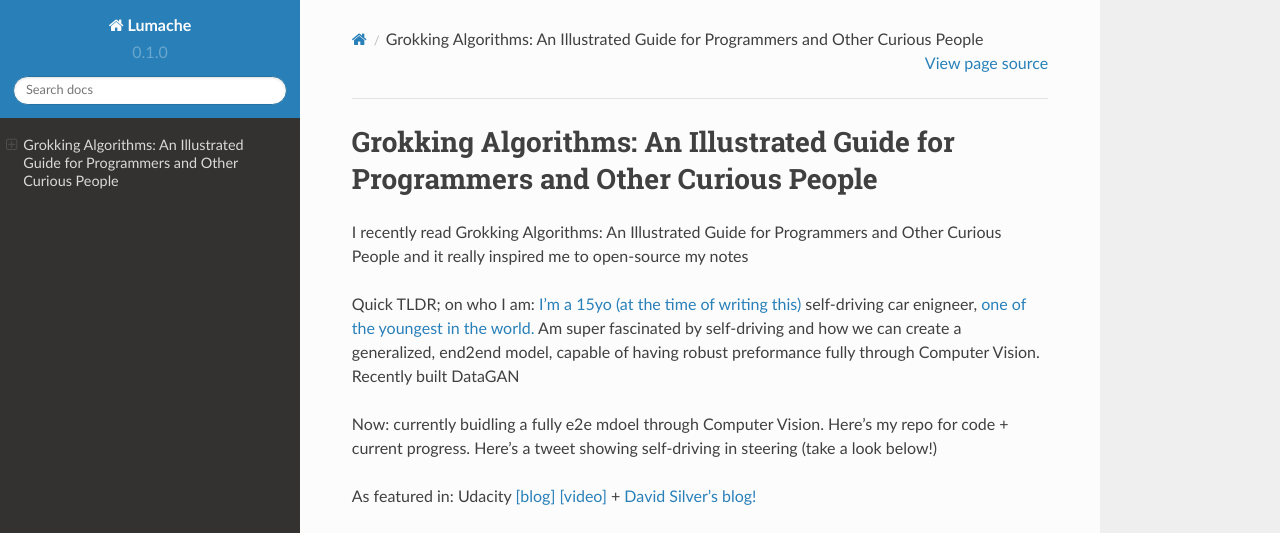
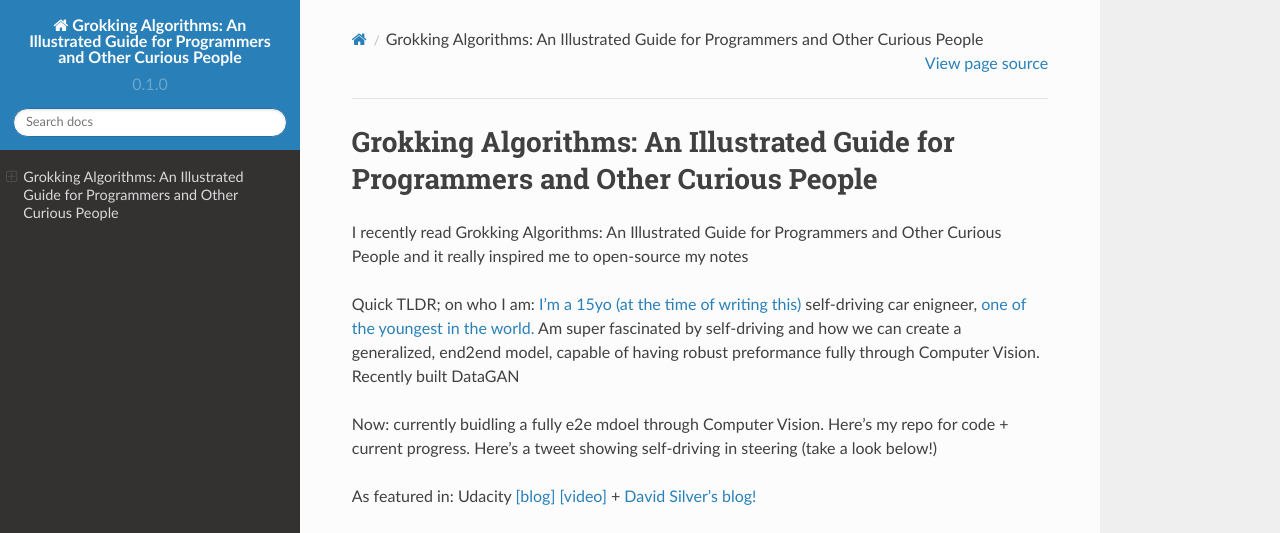
Before and after one commit to srianumakonda/Grokking-Documentation, a Sphinx documentation site: the page built from docs/source/index.rst, in a window 1280 px wide and 1212 px high. Shown: the top 533 px of the window. Built offline with Sphinx 7.4.7 and the Read the Docs theme 2.0.0, drawn with Linux system fonts in a browser that asks for light colours; pages that are not in the unit, such as notebooks, are missing from menus; some of the changed text lies outside the part shown; grey boxes are pictures that could not be loaded.

Commit message:
fixed conf.py

```diff
--- a/docs/source/conf.py
+++ b/docs/source/conf.py
@@ -2,9 +2,11 @@
 
 # -- Project information
 
-project = 'Lumache'
-copyright = '2021, Graziella'
-author = 'Graziella'
+project = 'Grokking Algorithms: An Illustrated Guide for Programmers and Other Curious People '
+copyright = '2021, Anumakonda'
+author = 'Sri Anumakonda'
+
+master_doc = 'index'
 
 release = '0.1'
 version = '0.1.0'
```
